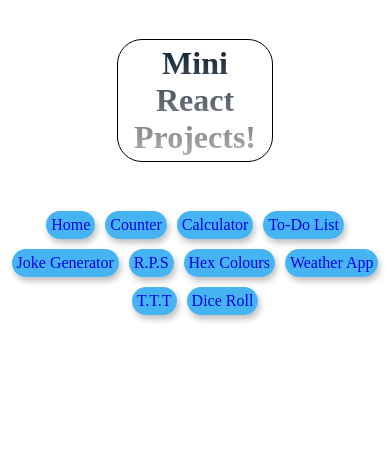
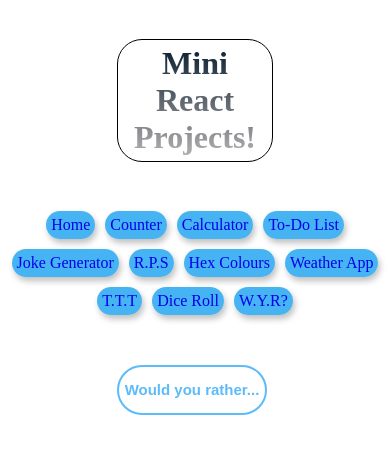
Before and after one commit to jss118/Mini-React-apps, a React (Create React App) app: page /WouldYouRather in a window 390 px wide. Shown: the top 454 px of the page. Built offline with nearby package versions, Linux system fonts and the light colour scheme.

Commit message:
add would you rather mini app with css and media queries

```diff
--- a/src/App.css
+++ b/src/App.css
@@ -605,6 +605,40 @@ td {
   height: 80px;
   width: 80px;
 }
+.WYR_btn {
+  height: 50px;
+  width: 150px;
+  background-color: white;
+  color: rgb(92, 187, 250);
+  border: 2px solid rgb(92, 187, 250);
+  font-weight: bold;
+  font-size: 15px;
+  border-radius: 25px;
+  margin-top: 5%;
+  margin-left: 45%;
+  cursor: pointer;
+  transition: 0.5s;
+}
+.WYR_btn:hover {
+  color: white;
+  background-color: rgb(92, 187, 250);
+}
+.WYR_btn:active {
+  opacity: 0.5;
+}
+.WYR_h2 {
+  text-align: center;
+  margin-left: 25%;
+  margin-top: 5%;
+  font-size: 35px;
+  font-family: sans-serif;
+  height: 25%;
+  width: 50%;
+  color: white;
+  background-color: rgb(92, 187, 250);
+  padding: 15px;
+  border-radius: 10px;
+}
 @media only screen and (min-width: 600px) {
   .calculator__border {
     width: 200px;
@@ -726,4 +760,15 @@ td {
     width: 70px;
     margin: 2px;
   }
+  .WYR_btn {
+    margin-top: 5%;
+    margin-left: 30%;
+  }
+  .WYR_h2 {
+    margin-left: 22%;
+    margin-top: 5%;
+    font-size: 15px;
+    height: 25%;
+    width: 50%;
+  }
 }
--- a/src/App.js
+++ b/src/App.js
@@ -11,6 +11,7 @@ import HexColours from "./components/HexColours";
 import Weather from "./components/Weather";
 import TicTacToe from "./components/TicTacToe";
 import Dice from "./components/Dice";
+import WouldYouRather from "./components/WouldYouRather";
 
 function App() {
   return (
@@ -27,6 +28,7 @@ function App() {
         <Route path="/WeatherApp" element={<Weather />} />
         <Route path="/TicTacToe" element={<TicTacToe />} />
         <Route path="/Dice" element={<Dice />} />
+        <Route path="/WouldYouRather" element={<WouldYouRather />} />
       </Routes>
     </BrowserRouter>
   );
--- a/src/components/Header.jsx
+++ b/src/components/Header.jsx
@@ -36,6 +36,9 @@ const Header = () => {
         <Link className="link__pages" to="Dice">
           Dice Roll
         </Link>
+        <Link className="link__pages" to="WouldYouRather">
+          W.Y.R?
+        </Link>
       </div>
     </div>
   );
--- /dev/null
+++ b/src/components/WouldYouRather.jsx
@@ -0,0 +1,35 @@
+import { useState } from "react";
+
+const WouldYouRather = () => {
+  const [choices, setChoices] = useState("");
+
+  const getChoices = () => {
+    const options = {
+      method: "GET",
+      headers: {
+        "X-RapidAPI-Key": "8566a10eebmshfc29a9f6693dd35p188a02jsnc4b24c5f8746",
+        "X-RapidAPI-Host": "would-you-rather.p.rapidapi.com",
+      },
+    };
+
+    fetch("https://would-you-rather.p.rapidapi.com/wyr/random", options)
+      .then(response => response.json())
+      .then(response => setChoices(response[0].question))
+      .catch(err => console.error(err));
+  };
+
+  return (
+    <div>
+      <button className="WYR_btn" onClick={getChoices}>
+        Would you rather...
+      </button>
+      {choices ? (
+        <>
+          <h2 className="WYR_h2">{choices}</h2>
+        </>
+      ) : null}
+    </div>
+  );
+};
+
+export default WouldYouRather;
```
